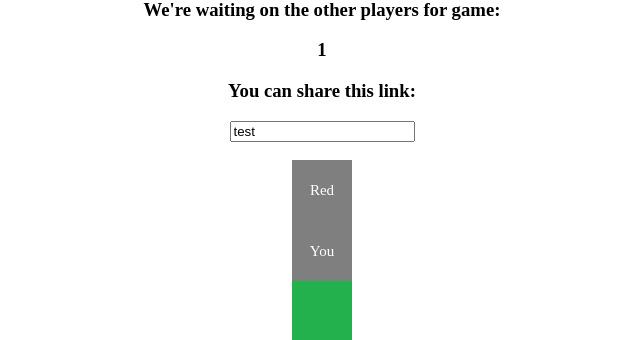
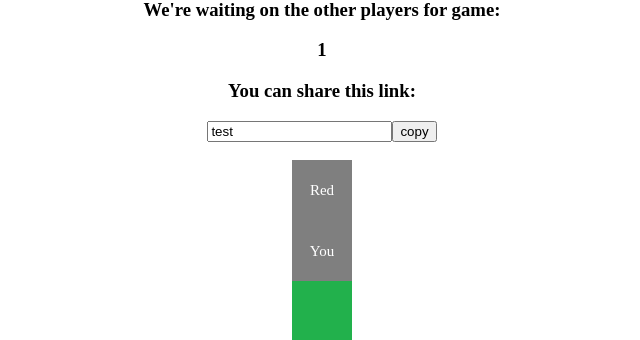
Before and after one commit to bamboomy/c44_php, a PHP site: page /readyRoom.php in a window 1280 px wide. Shown: the part 229-569 px from the top of the page, without its empty margins (318-958 px from the left). Run offline with PHP 8.4, Linux system fonts and the light colour scheme; the visitor is signed in with stand-in values (Sample User, id 1).

Commit message:
real for real?

```diff
--- a/pagez/readyRoom.php
+++ b/pagez/readyRoom.php
@@ -96,7 +96,7 @@ session_start();
 		<h3>We're waiting on the other players for game:</h3>
 		<h3><? echo $_SESSION['sentence']; ?></h3>
 		<h3>You can share this link:</h3>
-		<input type="text" value="test" />
+		<input type="text" value="test" /><input type="button" value="copy" />
 		<br/>
 		<br/>
 			<div class="container">
```
